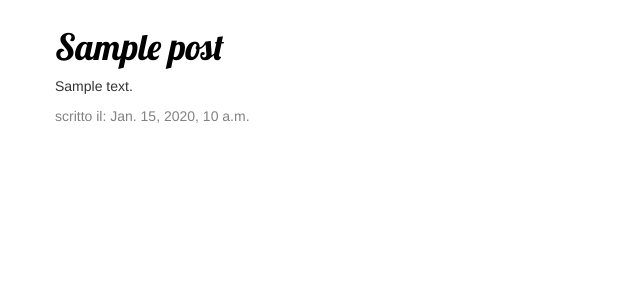
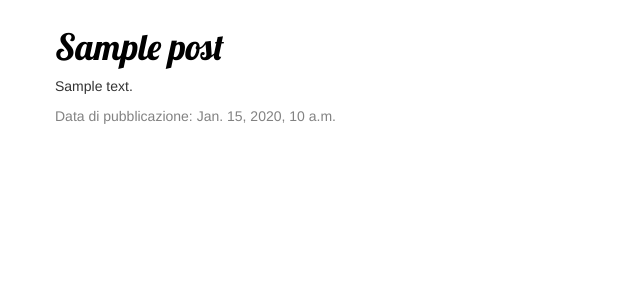
Before and after one commit to gtrecari/my-first-blog, a Django app: template blog/templates/blog/post_list.html in a window 1280 px wide. Shown: the part 137-437 px from the top of the page, without its empty margins (0-640 px from the left). Run offline with Django 3.2, Linux system fonts and the light colour scheme; the template is opened without the code that fills it: most values are stand-ins (such as "Sample title", 1, 10 or a date in 2020); some libraries are stand-ins or nearby versions.

Commit message:
Change look for publication date

```diff
--- a/blog/templates/blog/post_list.html
+++ b/blog/templates/blog/post_list.html
@@ -7,7 +7,7 @@
         <h1><a href="{% url 'post_detail' pk=post.pk %}">{{ post.title }}</a></h1>
         <p>{{ post.text|linebreaksbr }}</p>
         <div class="date">
-            <p>scritto il: {{ post.published_date }} <p>
+            <p>Data di pubblicazione: {{ post.published_date }} <p>
         </div>
      </div>
 	{% endfor %}
```
